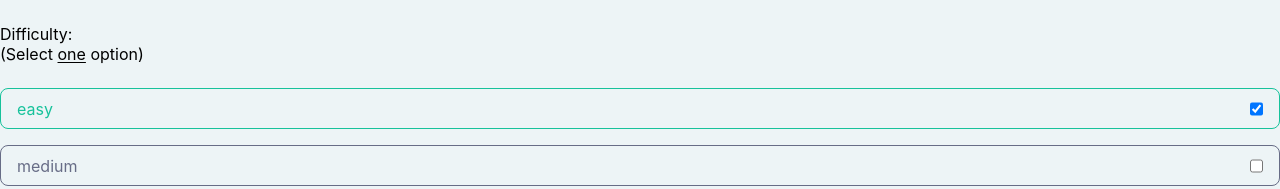
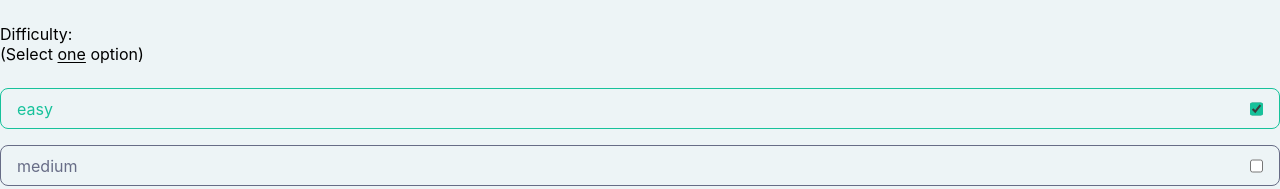
Before and after one commit to VladBrok/react-exercises, a Next.js app: page /exercises/BigQuiz/BigQuiz in a window 1280 px wide. Both pictures are taken after a click on the button "Linux". Shown: the top 189 px of the page. Built offline with nearby package versions, Linux system fonts and the light colour scheme.

Commit message:
(big-quiz): Change checkbox color

```diff
--- a/components/big-quiz/Checkbox/Checkbox.js
+++ b/components/big-quiz/Checkbox/Checkbox.js
@@ -24,9 +24,7 @@ export default function Checkbox({
         }`}
         key={o.id}
       >
-        <label className={styles.label} htmlFor={o.id}>
-          {o.text}
-        </label>
+        <label htmlFor={o.id}>{o.text}</label>
         <input
           className={styles.input}
           type="checkbox"
--- a/components/big-quiz/Checkbox/Checkbox.module.scss
+++ b/components/big-quiz/Checkbox/Checkbox.module.scss
@@ -19,11 +19,9 @@
   border-radius: 0.5rem;
 }
 
-.label {
-}
-
 .input {
-  color: red;
+  color: white;
+  accent-color: v.$highlight-color;
 }
 
 .highlighted {
```
